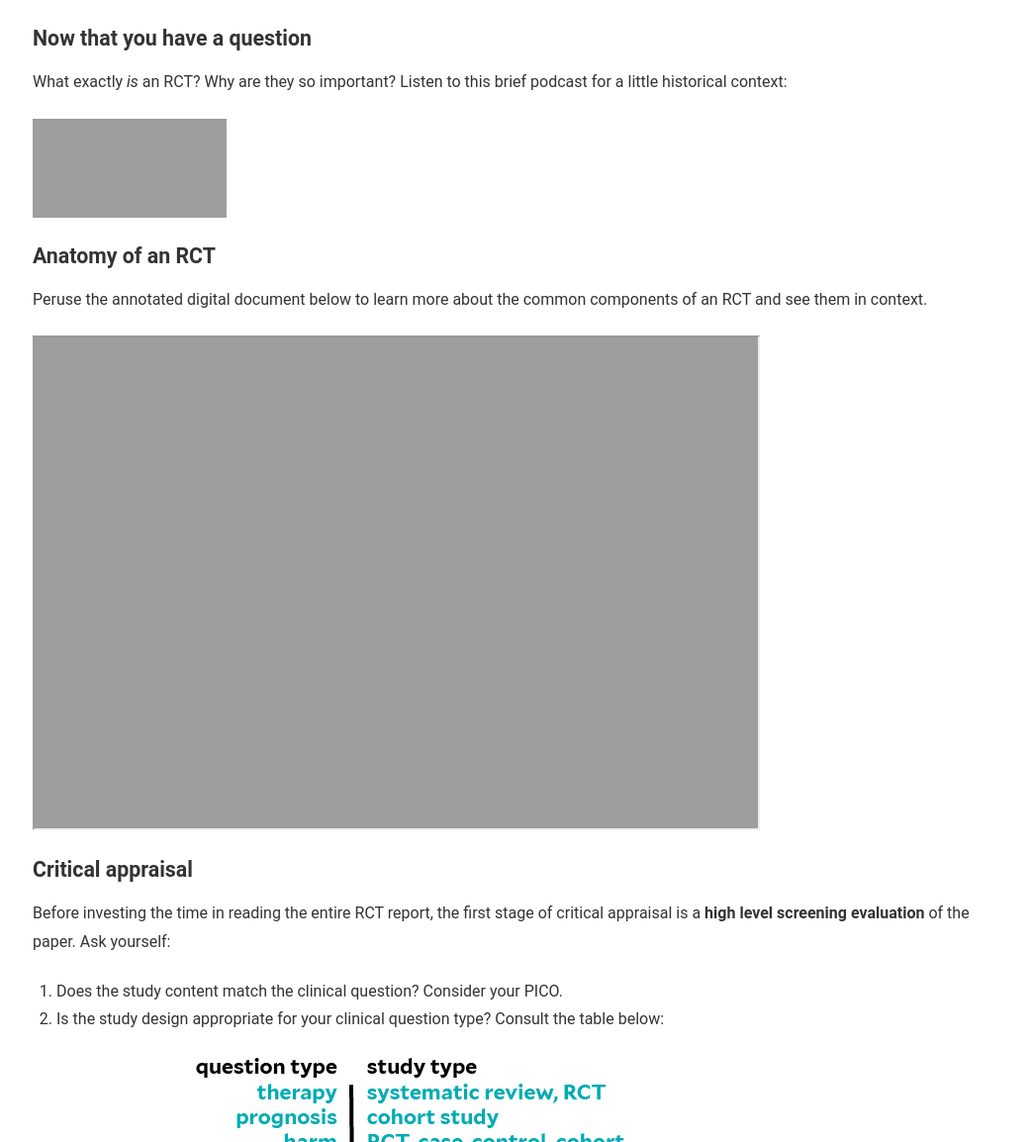
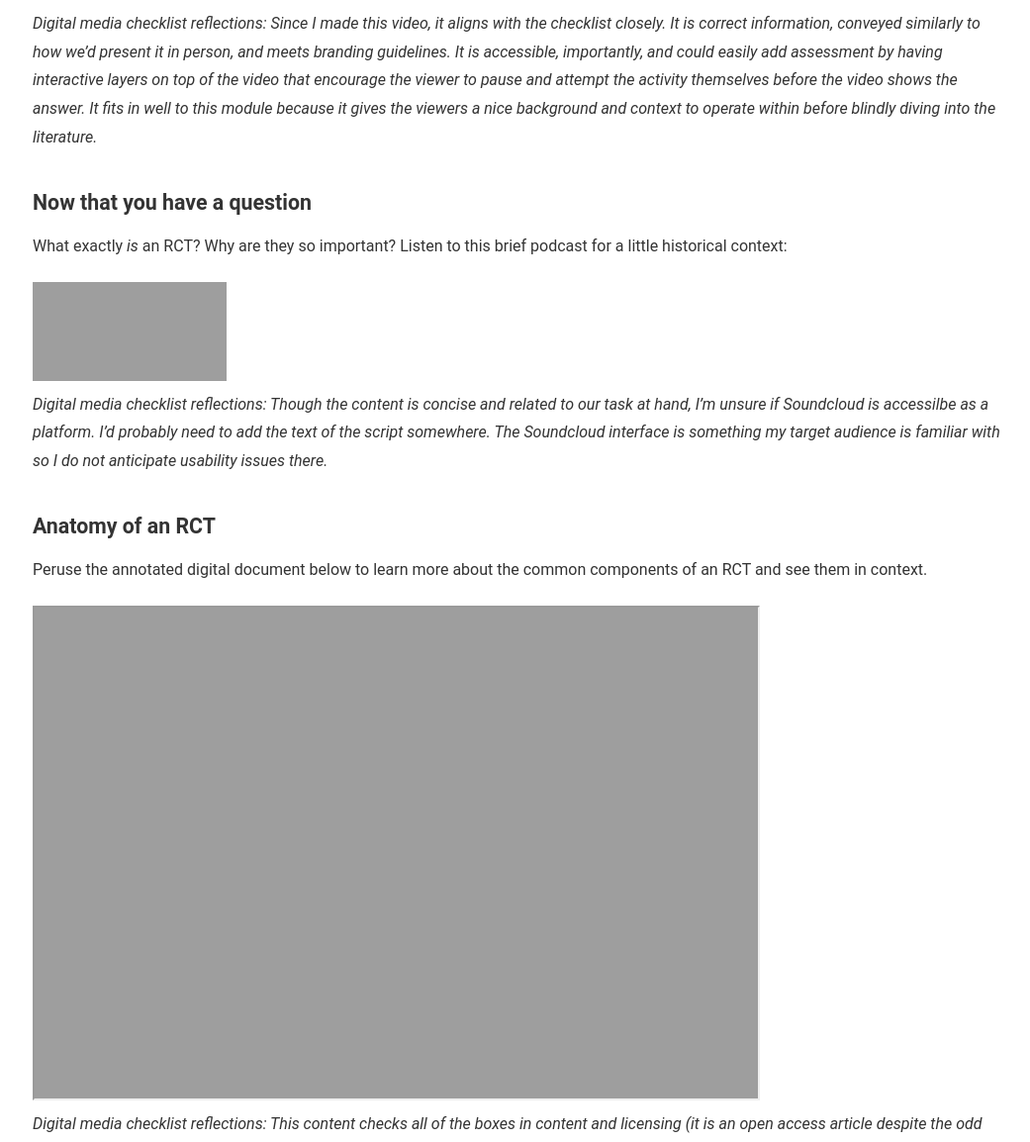
Before and after one commit to caitlinmeyer/idt-portfolio, a Jekyll site: the page built from 300x/signature.md, in a window 1280 px wide and 1400 px high, scrolled down 850 px. Shown: the part 246-1400 px from the top of the window at 99% size, without its empty margins (117-1158 px from the left). Built offline with Jekyll 4.4.1, drawn with Linux system fonts in a browser that asks for light colours; some of the changed text lies outside the part shown; grey boxes are pictures that could not be loaded.

Commit message:
Update signature.md

```diff
--- a/300x/signature.md
+++ b/300x/signature.md
@@ -14,15 +14,21 @@ Before jumping into reading, it's a good idea to know exactly what you're lookin
 
 <iframe src="https://player.vimeo.com/video/305806342?title=0&byline=0&portrait=0" width="640" height="360" frameborder="0" webkitallowfullscreen mozallowfullscreen allowfullscreen></iframe>
 
+*Digital media checklist reflections: Since I made this video, it aligns with the checklist closely. It is correct information, conveyed similarly to how we'd present it in person, and meets branding guidelines. It is accessible, importantly, and could easily add assessment by having interactive layers on top of the video that encourage the viewer to pause and attempt the activity themselves before the video shows the answer. It fits in well to this module because it gives the viewers a nice background and context to operate within before blindly diving into the literature.*
+
 ### Now that you have a question
 What exactly *is* an RCT? Why are they so important? Listen to this brief podcast for a little historical context:
 <iframe width="20%" height="100" scrolling="no" frameborder="no" allow="autoplay" src="https://w.soundcloud.com/player/?url=https%3A//api.soundcloud.com/tracks/537908547&color=%23ff5500&auto_play=false&hide_related=false&show_comments=true&show_user=true&show_reposts=false&show_teaser=true&visual=true"></iframe>
+
+*Digital media checklist reflections: Though the content is concise and related to our task at hand, I'm unsure if Soundcloud is accessilbe as a platform. I'd probably need to add the text of the script somewhere. The Soundcloud interface is something my target audience is familiar with so I do not anticipate usability issues there.*
 
 ### Anatomy of an RCT
 Peruse the annotated digital document below to learn more about the common components of an RCT and see them in context.
 
 <iframe src="https://caitlinmeyer.github.io/idt-portfolio/300x/docs/RCT-anatomy.pdf" width="75%" height="500"></iframe>
 
+
+*Digital media checklist reflections: This content checks all of the boxes in content and licensing (it is an open access article despite the odd footnote on each page). If I were to do it again, I'd try to make it more aesthetically pleasing or try building an interactive component to get across this idea. Assessment will come in at the end of the whole string of content, but will tie back to this piece.*
 
 ### Critical appraisal
 
@@ -32,14 +38,20 @@ Before investing the time in reading the entire RCT report, the first stage of c
 
 ![study design and question table](https://caitlinmeyer.github.io/idt-portfolio/300x/docs/type-table.png)
 
+*Digital media checklist reflections: I realized I needed to add alt text, so this exercise was useful. The content is concise, visually appealing, and correct. I am confident in its inclusion and contribution to the learning objectives.*
+
 Next, you'll collect information from the report to assess the validity of the study design and execution. The graphic below will tell you what you're looking for and where to find it.
 
 ![critical appraisal image](https://caitlinmeyer.github.io/idt-portfolio/300x/docs/CA-what-where.png)
 
+*Digital media checklist reflections: this content is very crucial to the achievement of the learning objectives. I think it conveys information in a concise and clear way. It reads intuitively and, since I made it, is fine to license. The header image is from Pexels and was modified in Illustrator. Its license does not require attribution.*
+
 After you gather this information, it's time to calculate the number needed to treat. For easy to understand instructions on calculating experimental event rate, experimental control rate, absolute risk reduction, and, finally, number needed to treat, check out this great video from [Sketchy EBM](https://sketchyebm.com):
 <iframe width="560" height="315" src="https://www.youtube.com/embed/SdtNJeB2i60" frameborder="0" allow="accelerometer; autoplay; encrypted-media; gyroscope; picture-in-picture" allowfullscreen></iframe>
 
-(OERs)
+*Digital media checklist reflections: This video is great! It presents the content in an understandable and clear way and is honestly better than what I've seen in person. It doesn't have an assessment piece, but one could be very easily attached. The audio is clear and the licensing allows embedding with credit.*
+
+
 
 ### Checking your knowledge
 (interactive activity)
```
